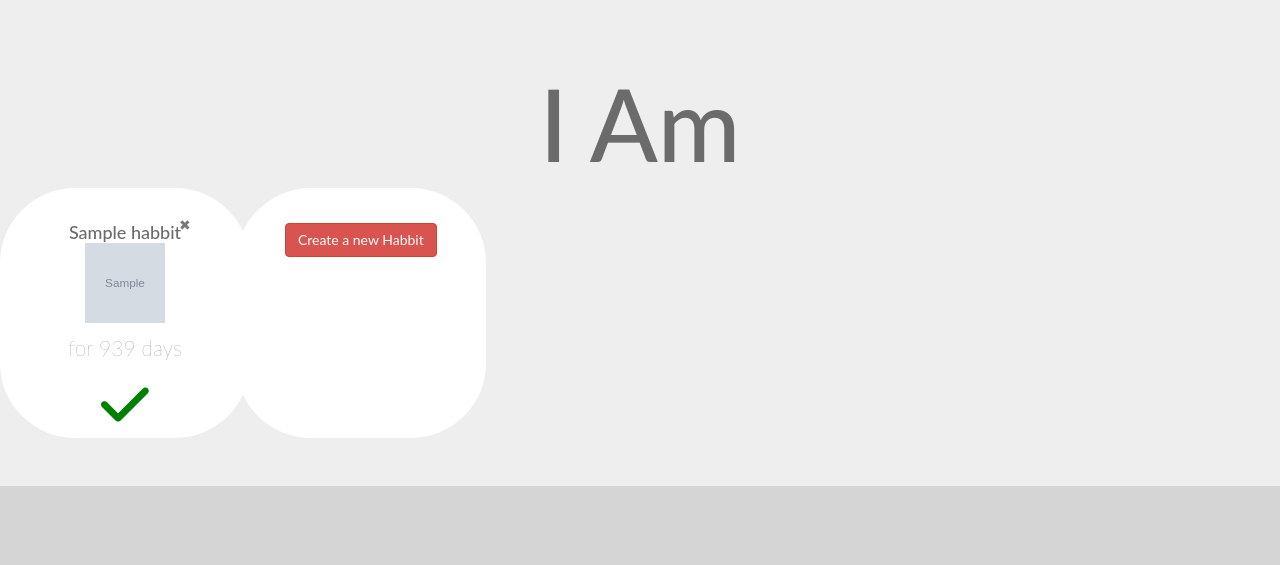
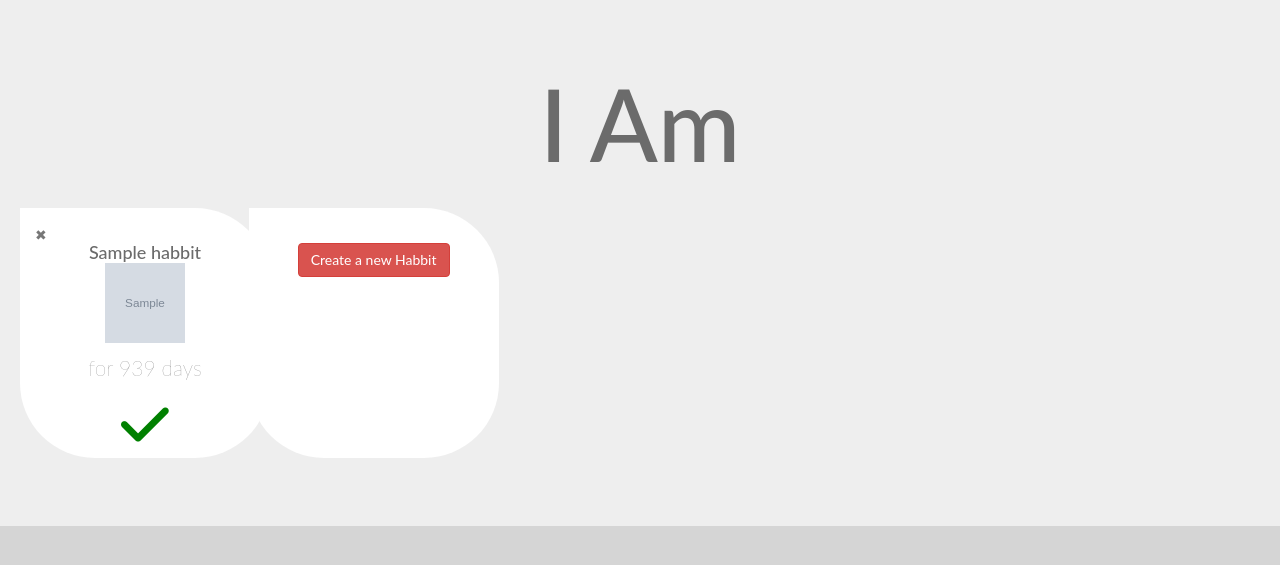
Before and after one commit to aelbarbary/lions, a Django app: page / in a window 1280 px wide. Shown: the part 110-675 px from the top of the page. Run offline with Django 3.2, Linux system fonts and the light colour scheme; a user stored in the database is signed in; tables that the repository leaves empty hold one stand-in row (values such as "Sample post"); grey boxes marked "Sample" are stand-in pictures; parts of the project's set-up code (start-up, migrations or seed data) failed here and were passed over; some libraries are stand-ins or nearby versions.

Commit message:
change css

```diff
--- a/website/static/css/main.css
+++ b/website/static/css/main.css
@@ -20,7 +20,6 @@ body {
 .container{
 	width: 100%;
 }
-.row{}
 .circle{
   background: #ffffff;
   padding: 35px;
@@ -143,6 +142,7 @@ div#page-2 {background-color:#4e4e4e;}
 
 .row{
 	text-align: center;
+	padding: 20px;
 }
 .col-sm-2{
 	width: 18%;
@@ -150,17 +150,20 @@ div#page-2 {background-color:#4e4e4e;}
 }
 
 .img-circle{
-	border-radius: 30%;
+	border-top-left-radius: 0%;
+	border-top-right-radius: 30%;
+	border-bottom-left-radius: 30%;
+	border-bottom-right-radius: 30%;
 }
 
 [class*='close-'] {
   color: #777;
   font: 14px/100% arial, sans-serif;
   position: absolute;
-  right: 30px;
+  left: 30px;
   text-decoration: none;
   text-shadow: 0 1px 0 #fff;
-  top: 30px;
+  top: 20px;
 }
 
 .close-classic:after {
```
